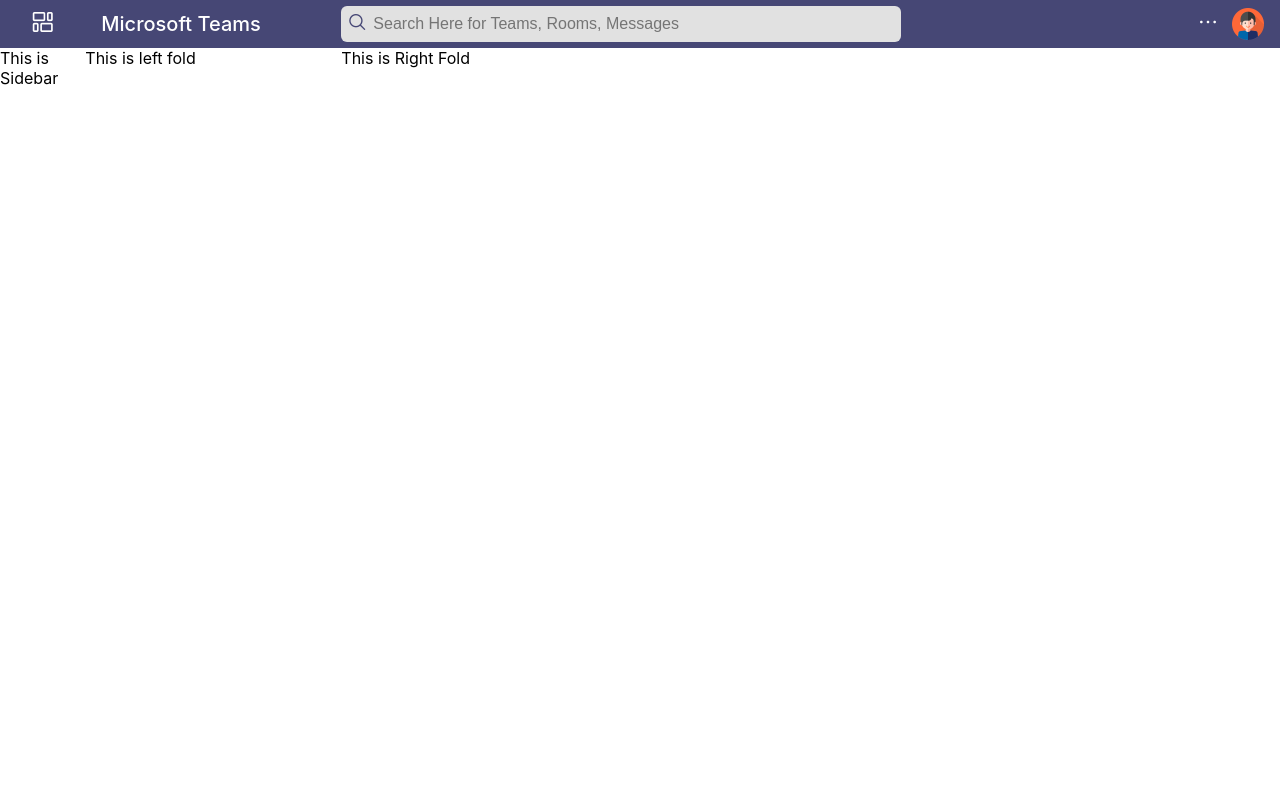
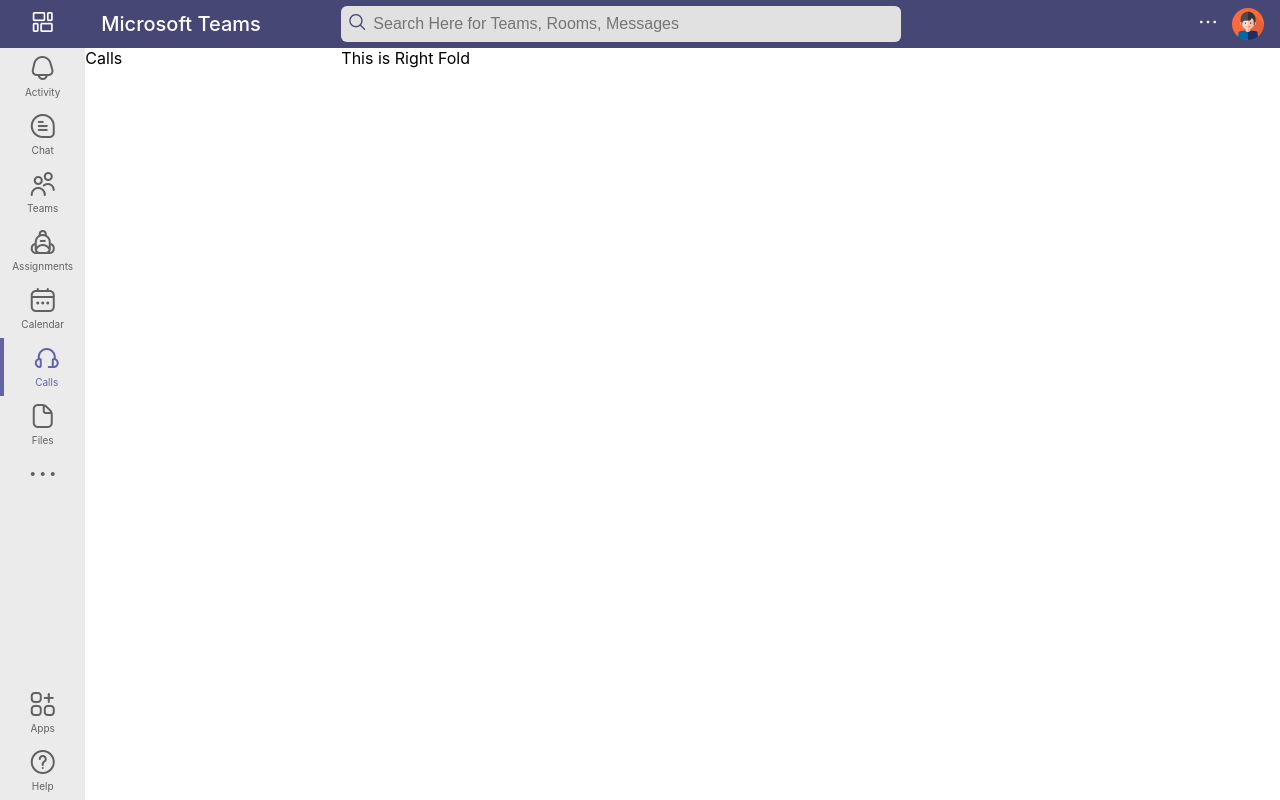
Before and after one commit to adarshtiwari1998/microsoft-team-webapp, a React (Create React App) app: page / in a window 1280 px wide. Built offline with nearby package versions, Linux system fonts and the light colour scheme.

Commit message:
sidebar content and styling completed

```diff
--- a/src/components/calls/left-fold/index.js
+++ b/src/components/calls/left-fold/index.js
@@ -1,11 +1,17 @@
-import React from 'react'
+import React from 'react';
+import "./left-fold.css";
 
 function LeftFold() {
     return (
-        <div>
-           This is left fold
+        <div className="leftFold">
+        <div className="leftFold-menu">
+            <label className="menu-label">
+                Calls
+            </label>
         </div>
-    )
+        <div className="leftFold-dialer"> </div>
+        </div>
+    );
 }
 
 export default LeftFold;
--- a/src/components/common/sidebar/index.js
+++ b/src/components/common/sidebar/index.js
@@ -1,11 +1,38 @@
-import React from 'react'
+import React from 'react';
+import { SidebarBottom, SidebarData, SidebarMore } from '../../../data/sidebar';
+import SidebarOption from './sidebar-option';
+import "./sidebar.css";
 
 function Sidebar() {
+    const topOptions = SidebarData;
+    const more = SidebarMore;
+    const bottomOptions = SidebarBottom;
+
     return (
-        <div>
-            This is Sidebar
+        <div className="sidebar">
+          <div className="sidebar-top">
+            <div>
+                {topOptions.map((option) => {
+                    return (
+                     <SidebarOption option={option} isActive={option.name === "Calls"?true:false} />
+                    )
+                })}
+            </div>
+            <div>
+              <SidebarOption option={more}/>
+            </div>
+          </div>
+          <div className="sidebar-bottom">
+             {bottomOptions.map((option) => {
+                 return (
+                     <div>
+                       <SidebarOption option={option} />
+                     </div>
+                 )
+             })}
+          </div>
         </div>
     )
 }
 
-export default Sidebar
+export default Sidebar;
--- /dev/null
+++ b/src/components/common/sidebar/sidebar-option.css
@@ -0,0 +1,26 @@
+.sidebar-option {
+width: 100%;
+display: flex;
+justify-content: center;
+align-items: center;
+flex-direction: column;
+padding: 8px 0px;
+color: #616161;
+cursor: pointer;
+}
+
+.active {
+    color: #6264a7;
+    border-left: 4px solid #6264a7;
+}
+.sidebar-option:hover {
+    color: #6264a7;
+}
+
+.sidebar-icon {
+   font-size: 24px;
+}
+
+.sidebar-label {
+   font-size: 10px;
+}
--- /dev/null
+++ b/src/components/common/sidebar/sidebar-option.js
@@ -0,0 +1,14 @@
+import React from 'react';
+import "./sidebar-option.css";
+
+function SidebarOption({option, isActive }) {
+    const classList = isActive ? "sidebar-option active":"sidebar-option";
+    return (
+        <div className={classList}>
+         <div className="sidebar-icon">{option.icon}</div>
+         {option.name&&<label className="sidebar-label">{option.name}</label>}
+        </div>
+    );
+}
+
+export default SidebarOption;
--- a/src/components/common/sidebar/sidebar.css
+++ b/src/components/common/sidebar/sidebar.css
@@ -0,0 +1,8 @@
+.sidebar {
+    display: flex;
+    flex-direction: column;
+    width: 100%;
+    justify-content: space-between;
+    height: 100%;
+    background-color: #ebebeb;
+}
--- /dev/null
+++ b/src/data/sidebar.js
@@ -0,0 +1,56 @@
+export const SidebarData = [
+    {
+        id:1,
+        name: "Activity",
+        icon: <i class="fi-rr-bell"></i>,
+    },
+    {
+        id:2,
+        name: "Chat",
+        icon: <i class="fi-rr-comment"></i>,
+    },
+    {
+        id:3,
+        name: "Teams",
+        icon: <i class="fi-rr-users"></i>,
+    },
+    {
+        id:4,
+        name: "Assignments",
+        icon: <i class="fi-rr-backpack"></i>,
+    },
+    {
+        id:5,
+        name: "Calendar",
+        icon: <i class="fi-rr-calendar"></i>,
+    },
+    {
+        id:6,
+        name: "Calls",
+        icon: <i class="fi-rr-headset"></i>,
+    },
+    {
+        id:7,
+        name: "Files",
+        icon: <i class="fi-rr-file"></i>,
+    },
+];
+
+export const SidebarMore = {
+    id:1,
+    icon: <i class="fi-rr-menu-dots"></i>,
+};
+
+export const SidebarBottom = [
+    {
+        id:1,
+        name: "Apps",
+        icon: <i class="fi-rr-apps-add"></i>,
+    },
+    {
+        id:2,
+        name: "Help",
+        icon: <i class="fi-rr-interrogation"></i>,
+    },
+
+]
```
Also changed, not shown: src/data/calls.js (added, +7 -0 lines).
